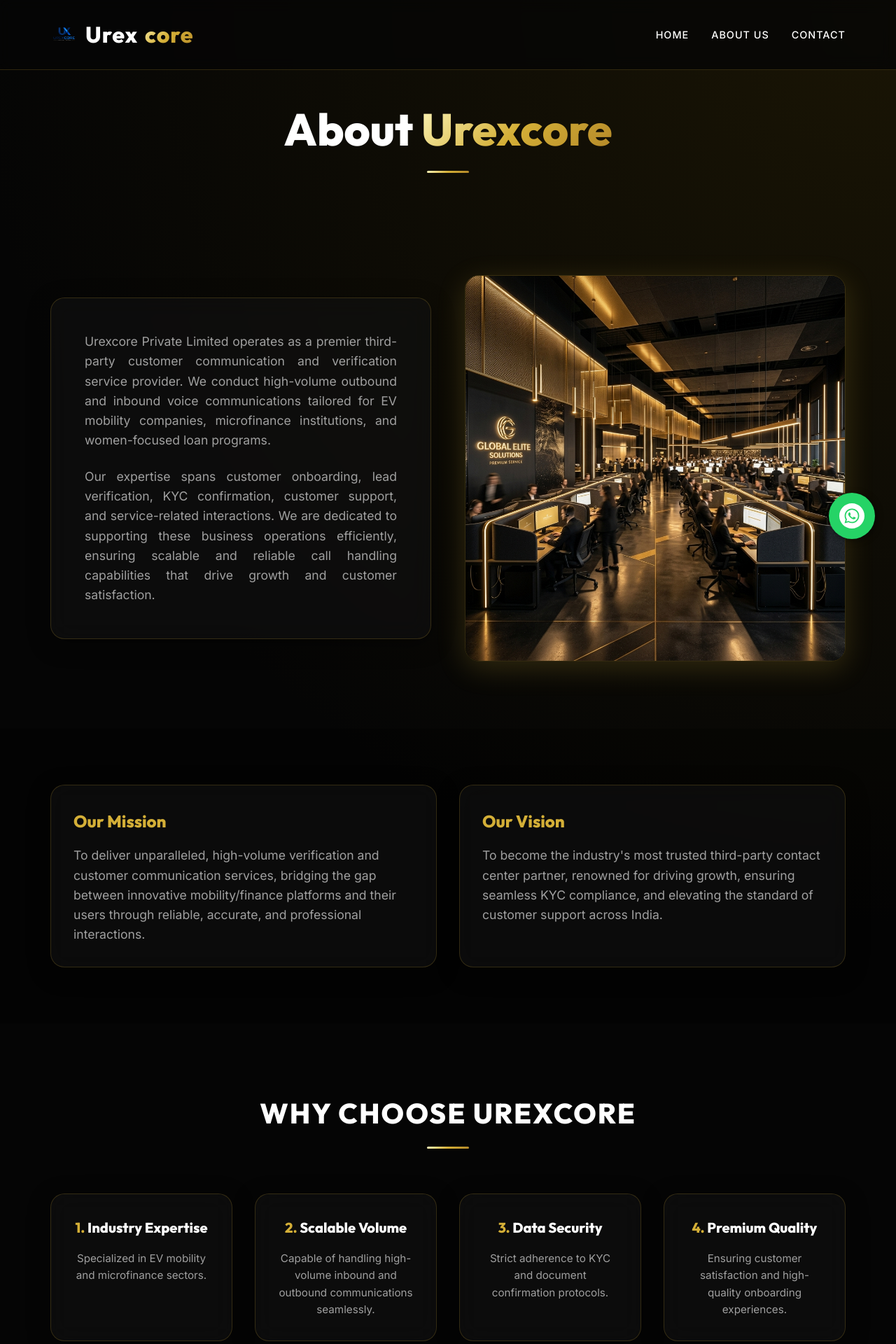
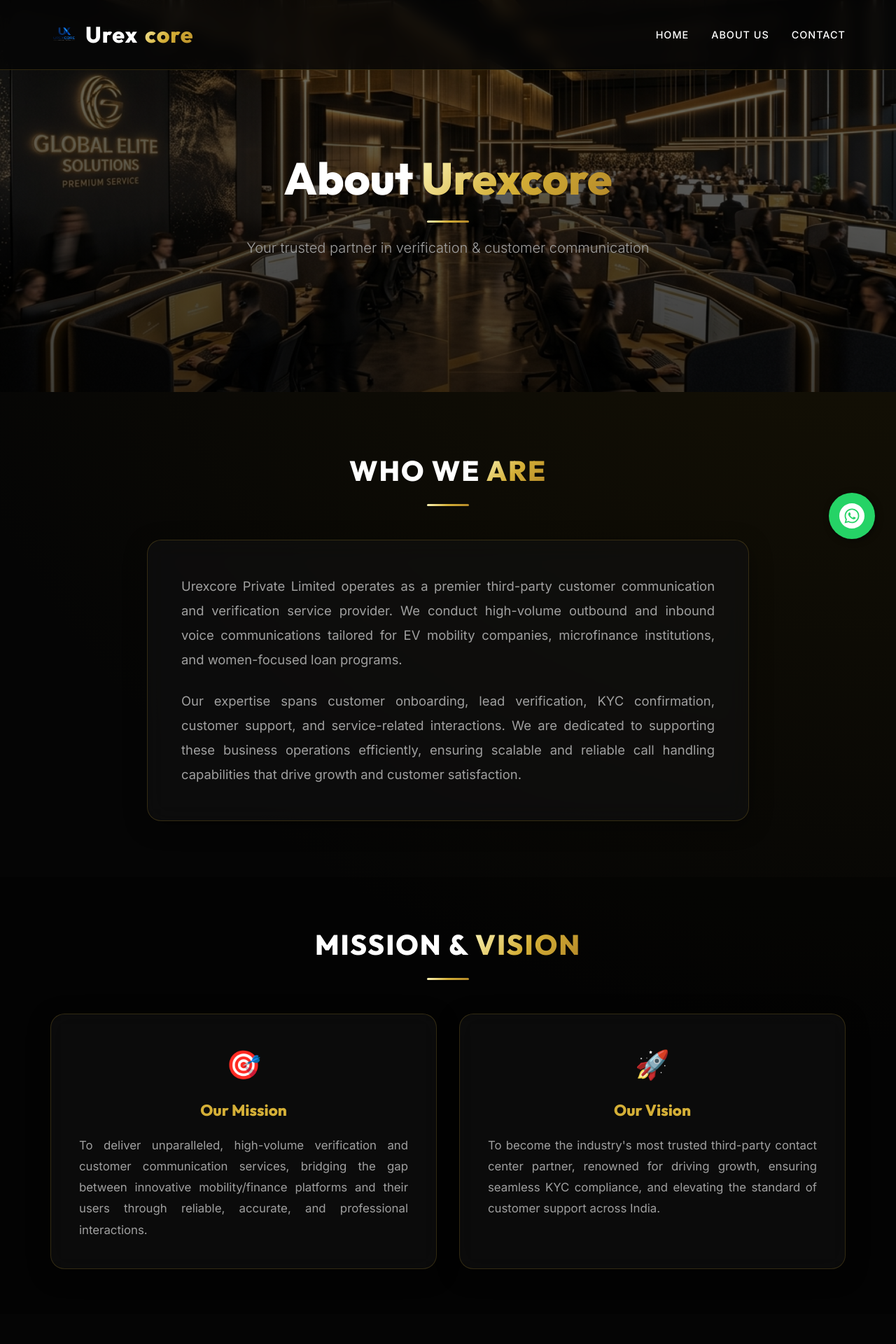
Before and after one commit to Souvikmandal123/urex_core, a Django app: page /about/ in a window 1280 px wide. Shown: the top 1920 px of the page at 70% size. Run offline with Django 4.2, Linux system fonts and the light colour scheme.

Commit message:
forth commit

```diff
--- a/static/css/style.css
+++ b/static/css/style.css
@@ -262,43 +262,63 @@ section {
     border-color: rgba(212, 175, 55, 0.5);
 }
 
-/* --- About Section --- */
-.about-grid {
-    display: grid;
-    grid-template-columns: 1fr 1fr;
-    gap: 3rem;
+/* --- About Page Hero Banner --- */
+.about-hero {
+    position: relative;
+    width: 100%;
+    height: 70vh;
+    min-height: 400px;
+    display: flex;
     align-items: center;
+    justify-content: center;
+    overflow: hidden;
+    text-align: center;
 }
 
-.about-image-wrapper {
-    width: 100%;
-    height: 100%;
-    border-radius: 20px;
-    overflow: hidden;
-    box-shadow: 0 10px 40px rgba(212, 175, 55, 0.2);
-    border: 1px solid var(--glass-border);
-}
-
-.featured-image {
+.about-hero-img {
+    position: absolute;
+    top: 0; left: 0;
     width: 100%;
     height: 100%;
     object-fit: cover;
-    transition: transform 0.5s ease;
+    object-position: center;
 }
 
-.about-image-wrapper:hover .featured-image {
-    transform: scale(1.05);
+.about-hero-overlay {
+    position: absolute;
+    top: 0; left: 0;
+    width: 100%;
+    height: 100%;
+    background: linear-gradient(to bottom, rgba(0,0,0,0.55) 0%, rgba(0,0,0,0.75) 100%);
+    z-index: 1;
 }
 
-.about-content p {
-    font-size: 1.1rem;
-    color: var(--text-secondary);
-    margin-bottom: 1.5rem;
-    text-align: justify;
+.about-hero-content {
+    position: relative;
+    z-index: 2;
+    padding: 2rem;
+    margin-top: 70px; /* offset for fixed navbar */
 }
 
-.about-content p:last-child {
-    margin-bottom: 0;
+/* --- Mission / Vision Cards --- */
+.about-mv-grid {
+    display: grid;
+    grid-template-columns: 1fr 1fr;
+    gap: 2rem;
+}
+
+.about-mv-card {
+    text-align: center;
+    padding: 2.5rem;
+}
+
+@media (max-width: 768px) {
+    .about-hero {
+        height: 55vh;
+    }
+    .about-mv-grid {
+        grid-template-columns: 1fr;
+    }
 }
 
 /* --- Services Section --- */
--- a/templates/about.html
+++ b/templates/about.html
@@ -4,55 +4,69 @@
 {% block title %}About Us{% endblock %}
 
 {% block content %}
-    <!-- Page Header -->
-    <header class="page-header" style="padding-top: 150px; text-align: center; padding-bottom: 50px;">
-        <h2 class="hero-title">About <span>Urexcore</span></h2>
-        <div class="gold-divider" style="margin-top: 20px;"></div>
+
+    <!-- Page Hero Banner -->
+    <header class="about-hero">
+        <div class="about-hero-overlay"></div>
+        <img src="{% static 'img/about_bg.png' %}" alt="About Urexcore" class="about-hero-img">
+        <div class="about-hero-content">
+            <h2 class="hero-title">About <span>Urexcore</span></h2>
+            <div class="gold-divider" style="margin: 20px auto;"></div>
+            <p class="hero-subtitle">Your trusted partner in verification &amp; customer communication</p>
+        </div>
     </header>
 
-    <!-- About Section -->
-    <section id="about" class="about-section parallax-bg">
+    <!-- Who We Are -->
+    <section style="padding: 5rem 0;">
         <div class="container">
-            <div class="about-grid">
-                <div class="about-content glass-card">
-                    <p>
-                        Urexcore Private Limited operates as a premier third-party customer communication and verification service provider. We conduct high-volume outbound and inbound voice communications tailored for EV mobility companies, microfinance institutions, and women-focused loan programs.
-                    </p>
-                    <p>
-                        Our expertise spans customer onboarding, lead verification, KYC confirmation, customer support, and service-related interactions. We are dedicated to supporting these business operations efficiently, ensuring scalable and reliable call handling capabilities that drive growth and customer satisfaction.
+            <div class="section-header text-center" style="margin-bottom: 3rem;">
+                <h3 class="section-title">Who We <span style="background: var(--gold-gradient); -webkit-background-clip: text; -webkit-text-fill-color: transparent;">Are</span></h3>
+                <div class="gold-divider"></div>
+            </div>
+            <div class="glass-card" style="max-width: 860px; margin: 0 auto; padding: 3rem;">
+                <p style="font-size: 1.15rem; color: var(--text-secondary); margin-bottom: 1.5rem; line-height: 1.9; text-align: justify;">
+                    Urexcore Private Limited operates as a premier third-party customer communication and verification service provider. We conduct high-volume outbound and inbound voice communications tailored for EV mobility companies, microfinance institutions, and women-focused loan programs.
+                </p>
+                <p style="font-size: 1.15rem; color: var(--text-secondary); line-height: 1.9; text-align: justify;">
+                    Our expertise spans customer onboarding, lead verification, KYC confirmation, customer support, and service-related interactions. We are dedicated to supporting these business operations efficiently, ensuring scalable and reliable call handling capabilities that drive growth and customer satisfaction.
+                </p>
+            </div>
+        </div>
+    </section>
+
+    <!-- Mission & Vision -->
+    <section style="padding: 4rem 0; background: rgba(0,0,0,0.35);">
+        <div class="container">
+            <div class="section-header text-center" style="margin-bottom: 3rem;">
+                <h3 class="section-title">Mission &amp; <span style="background: var(--gold-gradient); -webkit-background-clip: text; -webkit-text-fill-color: transparent;">Vision</span></h3>
+                <div class="gold-divider"></div>
+            </div>
+            <div class="about-mv-grid">
+                <div class="glass-card about-mv-card">
+                    <div style="font-size: 2.5rem; margin-bottom: 1rem;">🎯</div>
+                    <h4 class="gold-text" style="font-size: 1.4rem; margin-bottom: 1rem;">Our Mission</h4>
+                    <p style="color: var(--text-secondary); font-size: 1.05rem; line-height: 1.8; text-align: justify;">
+                        To deliver unparalleled, high-volume verification and customer communication services, bridging the gap between innovative mobility/finance platforms and their users through reliable, accurate, and professional interactions.
                     </p>
                 </div>
-                <div class="about-image-wrapper">
-                    <img src="{% static 'img/about_bg.png' %}" alt="Contact Center Operations" class="featured-image">
+                <div class="glass-card about-mv-card">
+                    <div style="font-size: 2.5rem; margin-bottom: 1rem;">🚀</div>
+                    <h4 class="gold-text" style="font-size: 1.4rem; margin-bottom: 1rem;">Our Vision</h4>
+                    <p style="color: var(--text-secondary); font-size: 1.05rem; line-height: 1.8; text-align: justify;">
+                        To become the industry's most trusted third-party contact center partner, renowned for driving growth, ensuring seamless KYC compliance, and elevating the standard of customer support across India.
+                    </p>
                 </div>
             </div>
         </div>
     </section>
 
-    <!-- Mission and Vision Section -->
-    <section id="mission-vision" style="padding: 5rem 0; background: rgba(0,0,0,0.3);">
+    <!-- Why Choose Us -->
+    <section style="padding: 5rem 0 100px;">
         <div class="container">
-            <div class="reasons-grid">
-                <div class="reason-card glass-card" style="text-align: left;">
-                    <h4 class="gold-text" style="font-size: 1.5rem; margin-bottom: 1rem;">Our Mission</h4>
-                    <p class="reason-desc" style="font-size: 1.1rem;">To deliver unparalleled, high-volume verification and customer communication services, bridging the gap between innovative mobility/finance platforms and their users through reliable, accurate, and professional interactions.</p>
-                </div>
-                <div class="reason-card glass-card" style="text-align: left;">
-                    <h4 class="gold-text" style="font-size: 1.5rem; margin-bottom: 1rem;">Our Vision</h4>
-                    <p class="reason-desc" style="font-size: 1.1rem;">To become the industry's most trusted third-party contact center partner, renowned for driving growth, ensuring seamless KYC compliance, and elevating the standard of customer support across India.</p>
-                </div>
-            </div>
-        </div>
-    </section>
-
-    <!-- Why Choose Us Section -->
-    <section id="why-us" class="reasons-section" style="padding-bottom: 100px;">
-        <div class="container">
-            <div class="section-header text-center">
-                <h3 class="section-title">Why Choose Urexcore</h3>
+            <div class="section-header text-center" style="margin-bottom: 3rem;">
+                <h3 class="section-title">Why Choose <span style="background: var(--gold-gradient); -webkit-background-clip: text; -webkit-text-fill-color: transparent;">Urexcore</span></h3>
                 <div class="gold-divider"></div>
             </div>
-
             <div class="reasons-grid">
                 {% verbatim %}
                 <div class="reason-card glass-card" ng-repeat="reason in reasons">
@@ -63,4 +77,5 @@
             </div>
         </div>
     </section>
+
 {% endblock %}
```
